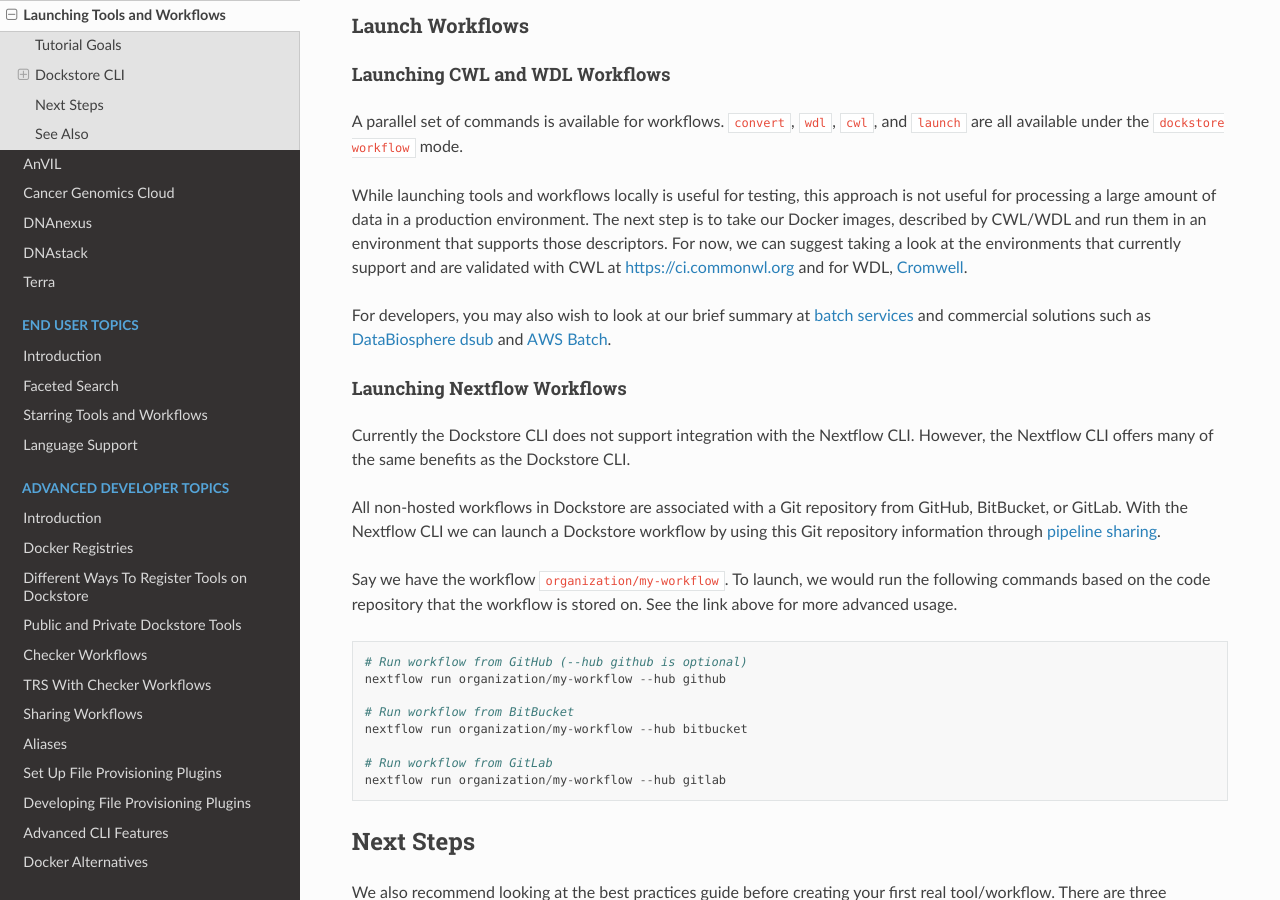
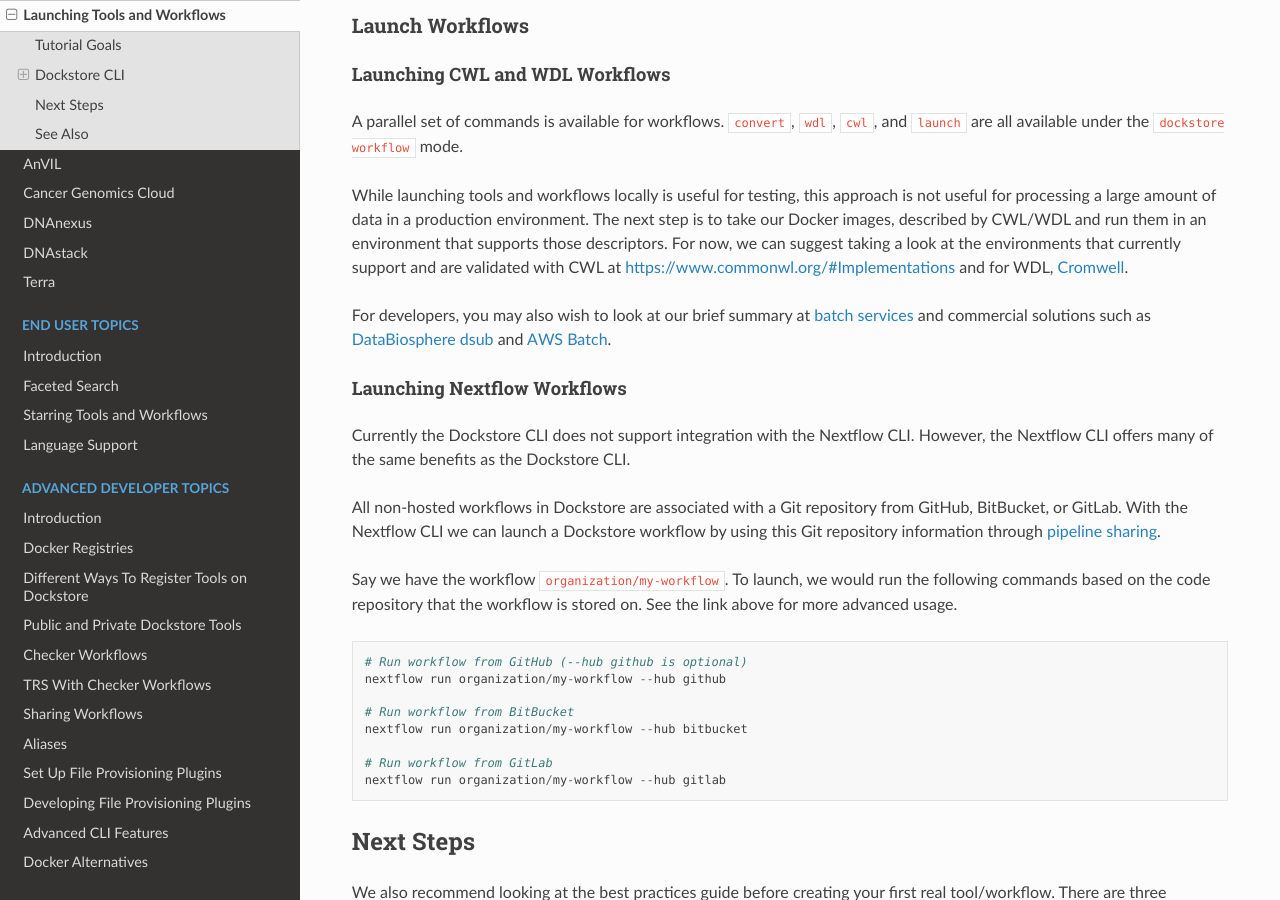
Before and after one commit to dockstore/dockstore-documentation, a Sphinx documentation site: the page built from docs/launch-with/launch.rst, in a window 1280 px wide and 900 px high, scrolled down 1259 px. Built offline with Sphinx 7.4.7 and the Read the Docs theme 2.0.0, drawn with Linux system fonts in a browser that asks for light colours; some of the changed lines change nothing that is shown.

Commit message:
fix broken link to cwl implementations page (#75)
Co-authored-by: Denis Yuen <denis.yuen@oicr.on.ca>

```diff
--- a/docs/launch-with/launch.rst
+++ b/docs/launch-with/launch.rst
@@ -90,7 +90,7 @@
 described by CWL/WDL and run them in an environment that supports those
 descriptors. For now, we can suggest taking a look at the environments
 that currently support and are validated with CWL at
-https://ci.commonwl.org and for WDL,
+https://www.commonwl.org/#Implementations and for WDL,
 `Cromwell <https://github.com/broadinstitute/cromwell>`__.
 
 For developers, you may also wish to look at our brief summary at :doc:`batch
```
